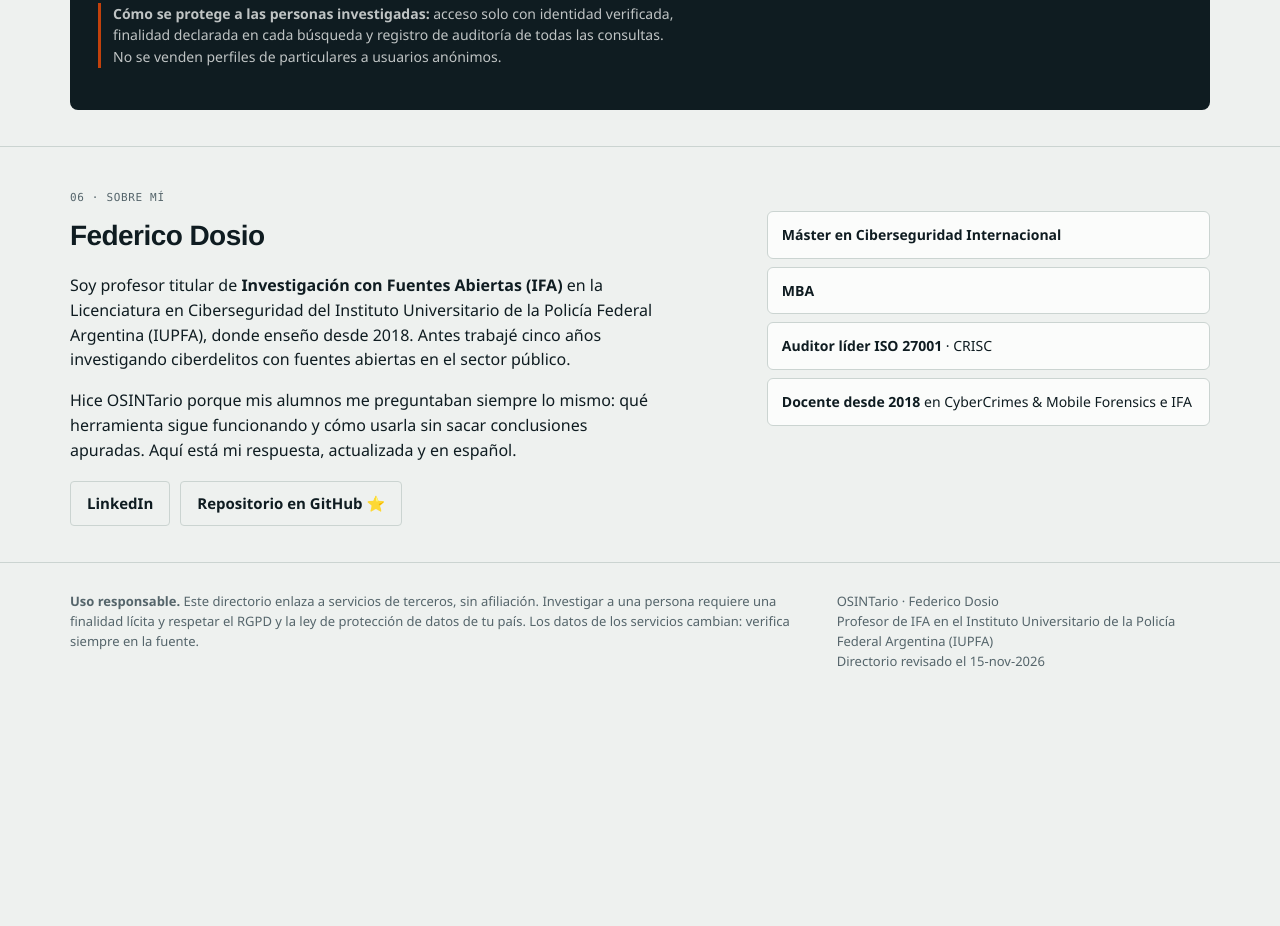
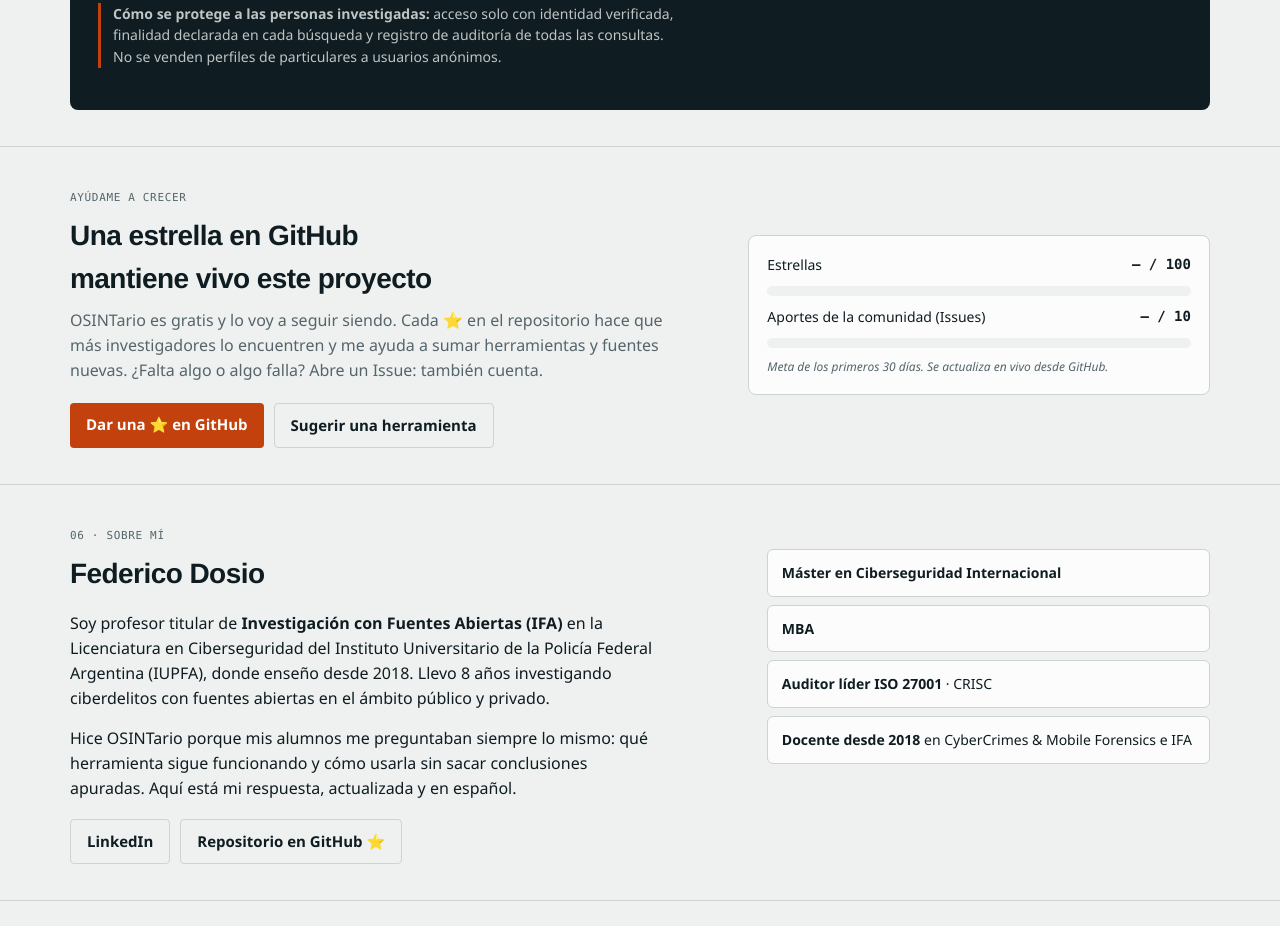
Before and after one commit to osintario/osintario.github.io, a plain HTML site: page index.html in a window 1280 px wide. Shown: the part 6344-7270 px from the top of the page. Before the commit the page ends 7055 px from the top, so only its background shows below. Drawn offline with Linux system fonts and the light colour scheme; no server answers.

Commit message:
Meta de la comunidad y Sobre mí actualizado

```diff
--- a/index.html
+++ b/index.html
@@ -3,7 +3,7 @@
 <head>
 <meta charset="utf-8">
 <meta name="viewport" content="width=device-width, initial-scale=1">
-<meta http-equiv="Content-Security-Policy" content="default-src 'none'; script-src 'self' 'unsafe-inline'; style-src 'self' 'unsafe-inline' https://fonts.googleapis.com; font-src https://fonts.gstatic.com; img-src 'self' data:; base-uri 'none'; form-action 'none'">
+<meta http-equiv="Content-Security-Policy" content="default-src 'none'; connect-src https://api.github.com; script-src 'self' 'unsafe-inline'; style-src 'self' 'unsafe-inline' https://fonts.googleapis.com; font-src https://fonts.gstatic.com; img-src 'self' data:; base-uri 'none'; form-action 'none'">
 <meta name="referrer" content="strict-origin-when-cross-origin">
 <title>OSINTario</title>
 <meta name="description" content="Directorio en español de herramientas OSINT verificadas y herramientas gratuitas que corren en tu navegador. Por Federico Dosio, profesor de Investigación con Fuentes Abiertas en el IUPFA.">
@@ -138,6 +138,14 @@ form.wait button{font:600 15px var(--body);padding:10px;border:0;border-radius:4
 .creds{list-style:none;margin:28px 0 0;padding:0;display:grid;gap:8px}
 .creds li{background:var(--paper);border:1px solid var(--line);border-radius:6px;padding:12px 14px;font-size:14px}
 @media (max-width:820px){.about{grid-template-columns:1fr}}
+.goal{display:grid;grid-template-columns:1.4fr 1fr;gap:32px;align-items:center}
+.meter{background:var(--paper);border:1px solid var(--line);border-radius:8px;padding:18px;display:grid;gap:10px}
+.m-row{display:flex;justify-content:space-between;font-size:14px}
+.m-row b{font-family:var(--mono);font-variant-numeric:tabular-nums}
+.bar{height:10px;border-radius:5px;background:var(--bg);overflow:hidden}
+.bar i{display:block;height:100%;width:0;background:var(--accent);transition:width .6s}
+.meter .note{font-size:12px;color:var(--muted);margin:0}
+@media (max-width:820px){.goal{grid-template-columns:1fr}}
 footer{padding:28px 0 40px;border-top:1px solid var(--line);font-size:13px;color:var(--muted)}
 footer .wrap{display:grid;grid-template-columns:2fr 1fr;gap:20px}
 @media (max-width:820px){.hero,.pro,footer .wrap{grid-template-columns:1fr} nav.main{display:none}}
@@ -257,11 +265,27 @@ footer .wrap{display:grid;grid-template-columns:2fr 1fr;gap:20px}
     </div>
   </div>
 </div></section>
+<section id="apoyo"><div class="wrap goal">
+  <div>
+    <span class="tag">Ayúdame a crecer</span>
+    <h2>Una estrella en GitHub mantiene vivo este proyecto</h2>
+    <p class="lede">OSINTario es gratis y lo voy a seguir siendo. Cada ⭐ en el repositorio hace que más investigadores lo encuentren y me ayuda a sumar herramientas y fuentes nuevas. ¿Falta algo o algo falla? Abre un Issue: también cuenta.</p>
+    <div class="ctas"><a class="btn" href="https://github.com/osintario/osintario.github.io" target="_blank" rel="noopener noreferrer">Dar una ⭐ en GitHub</a><a class="btn ghost" href="https://github.com/osintario/osintario.github.io/issues/new?template=sugerir-herramienta.yml" target="_blank" rel="noopener noreferrer">Sugerir una herramienta</a></div>
+  </div>
+  <div class="meter" aria-label="Meta de la comunidad">
+    <div class="m-row"><span>Estrellas</span><b><span id="stars">–</span> / 100</b></div>
+    <div class="bar"><i id="stars-bar"></i></div>
+    <div class="m-row"><span>Aportes de la comunidad (Issues)</span><b><span id="issues">–</span> / 10</b></div>
+    <div class="bar"><i id="issues-bar"></i></div>
+    <p class="note">Meta de los primeros 30 días. Se actualiza en vivo desde GitHub.</p>
+  </div>
+</div></section>
+
 <section id="sobre"><div class="wrap about">
   <div>
     <span class="tag">06 · Sobre mí</span>
     <h2>Federico Dosio</h2>
-    <p>Soy profesor titular de <b>Investigación con Fuentes Abiertas (IFA)</b> en la Licenciatura en Ciberseguridad del Instituto Universitario de la Policía Federal Argentina (IUPFA), donde enseño desde 2018. Antes trabajé cinco años investigando ciberdelitos con fuentes abiertas en el sector público.</p>
+    <p>Soy profesor titular de <b>Investigación con Fuentes Abiertas (IFA)</b> en la Licenciatura en Ciberseguridad del Instituto Universitario de la Policía Federal Argentina (IUPFA), donde enseño desde 2018. Llevo 8 años investigando ciberdelitos con fuentes abiertas en el ámbito público y privado.</p>
     <p>Hice OSINTario porque mis alumnos me preguntaban siempre lo mismo: qué herramienta sigue funcionando y cómo usarla sin sacar conclusiones apuradas. Aquí está mi respuesta, actualizada y en español.</p>
     <div class="ctas"><a class="btn ghost" href="https://www.linkedin.com/in/dosiofederico/" target="_blank" rel="noopener noreferrer">LinkedIn</a><a class="btn ghost" href="https://github.com/osintario/osintario.github.io" target="_blank" rel="noopener noreferrer">Repositorio en GitHub ⭐</a></div>
   </div>
@@ -386,6 +410,10 @@ function render(){
 }
 $("#q").addEventListener("input",render);$("#st").addEventListener("change",render);
 chips();render();
+(async()=>{try{const r=await fetch("https://api.github.com/repos/osintario/osintario.github.io");const j=await r.json();
+const s=j.stargazers_count||0;$("#stars").textContent=s;$("#stars-bar").style.width=Math.min(100,s)+"%";
+const r2=await fetch("https://api.github.com/search/issues?q=repo:osintario/osintario.github.io+type:issue");const j2=await r2.json();
+const n=j2.total_count||0;$("#issues").textContent=n;$("#issues-bar").style.width=Math.min(100,n*10)+"%";}catch(e){}})();
 </script>
 </body>
 </html>
```
